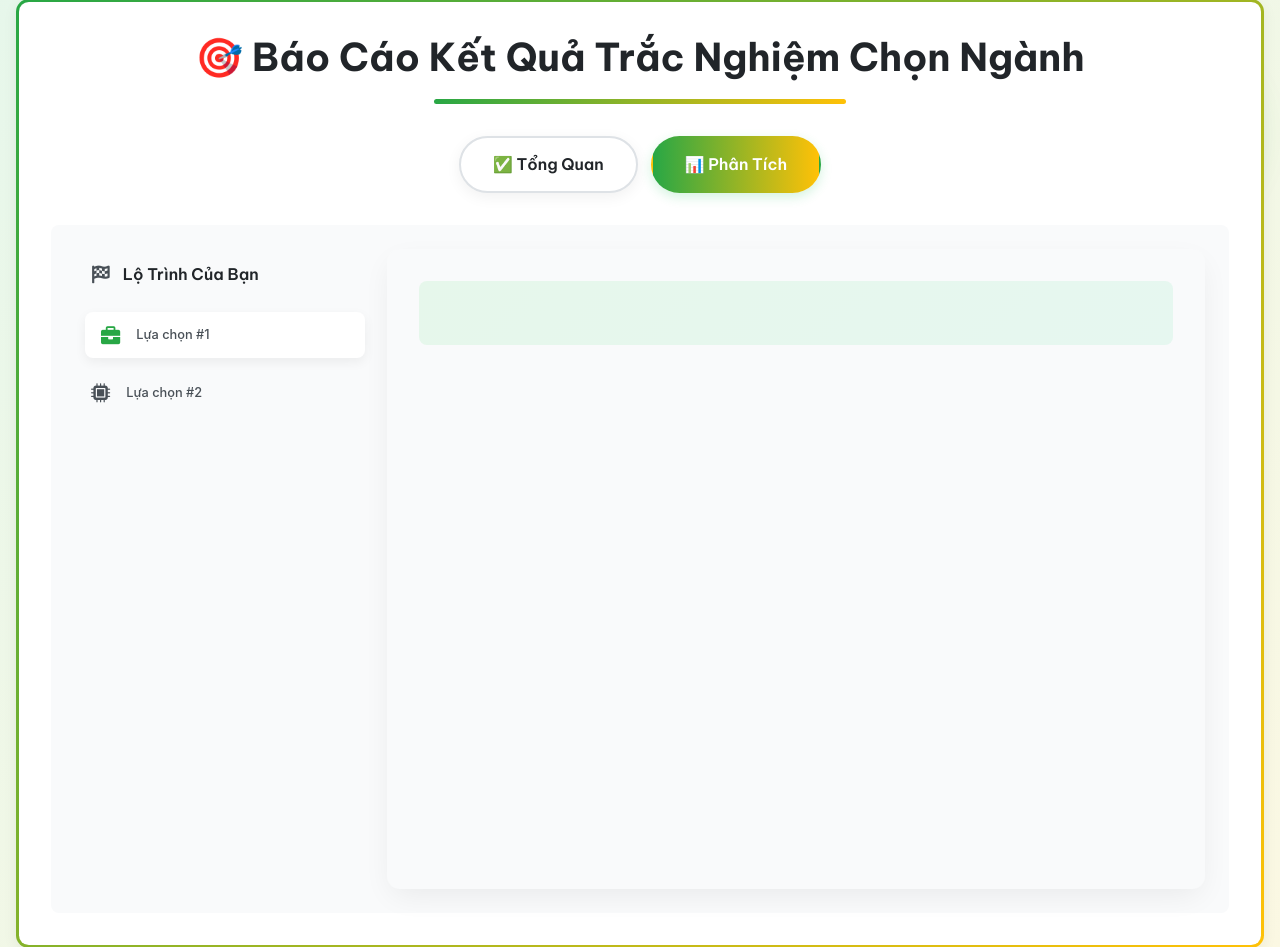
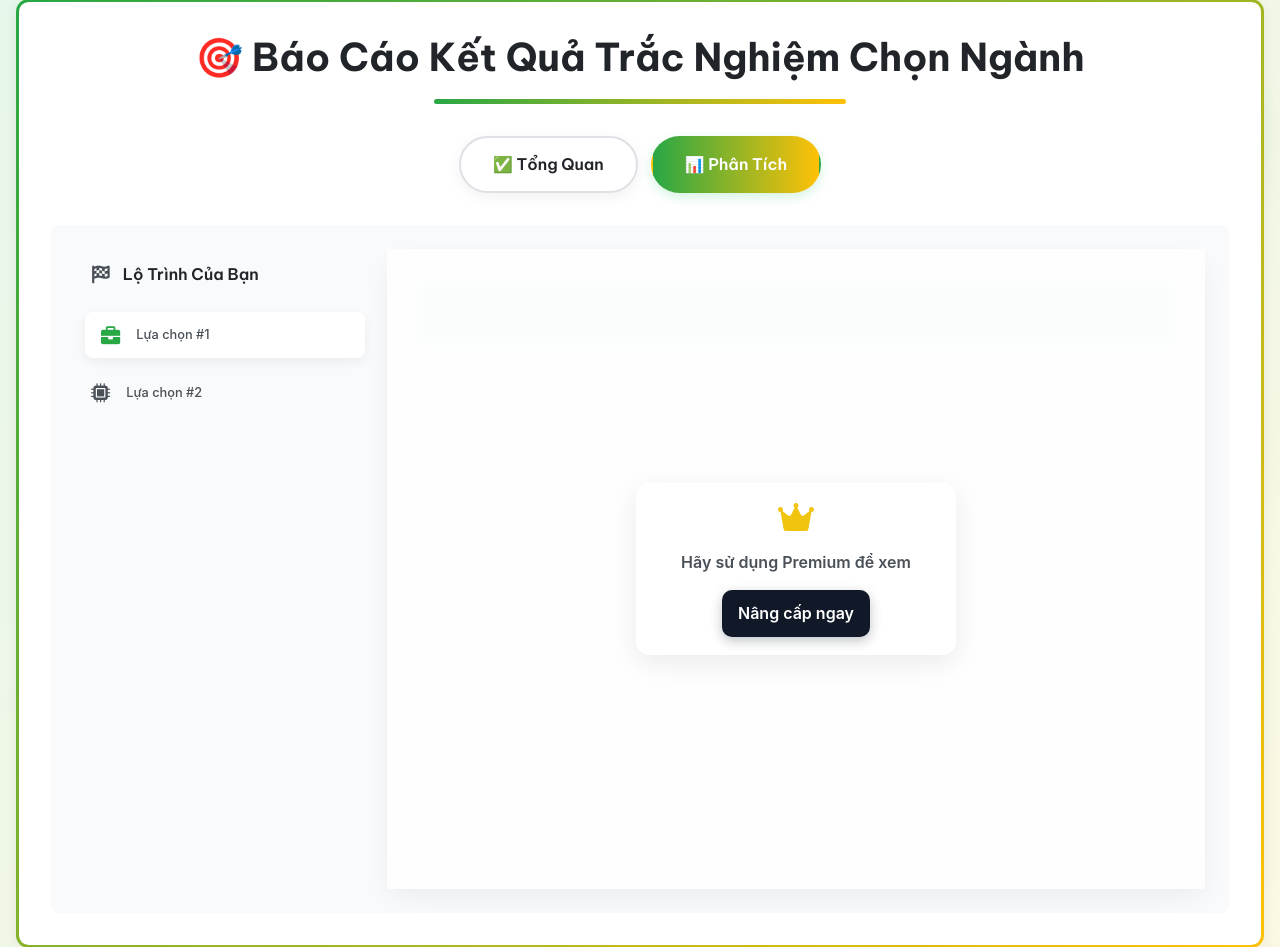
Before and after one commit to Uyen-nt/careerpath1, a Django app: template quiz_highschool/templates/ket_qua.html in a window 1280 px wide, after a click on "📊 Phân Tích". Shown: the part 145-1092 px from the top of the page. Run offline with Django 5.2, Linux system fonts and the light colour scheme; the template is opened without the code that fills it, so the values that code supplies are empty.

Commit message:
update highschool

```diff
--- a/quiz_highschool/templates/ket_qua.html
+++ b/quiz_highschool/templates/ket_qua.html
@@ -58,7 +58,7 @@
               </div>
             </button>
           </div>
-          <div class="vertical-content-area-polished">
+          <div class="vertical-content-area-polished {% if not is_premium %}locked-pane{% endif %}">
             <div id="v-group1" class="v-content-pane active">
               <div class="pane-header-polished group-1-theme">
                 {{ top_analysis_html|safe }}
@@ -69,6 +69,15 @@
                 {{ second_analysis_html|safe }}
               </div>
             </div>
+            {% if not is_premium %}
+            <div class="premium-overlay premium-overlay--content">
+              <div class="premium-overlay-content">
+                <i class="fas fa-crown"></i>
+                <p>Hãy sử dụng Premium để xem</p>
+                <a class="btn-premium" href="{% url 'premium:renew_premium' %}">Nâng cấp ngay</a>
+              </div>
+            </div>
+          {% endif %}
           </div>
         </div>
       </div>
--- a/static/css/quiz_highschool.css
+++ b/static/css/quiz_highschool.css
@@ -1665,6 +1665,7 @@ small.suggested-majors i {
     display: flex;
     gap: 2rem;
     min-height: 80vh;
+    position: relative;
 }
 
 /* --- Thanh điều hướng dọc bên trái --- */
@@ -2443,3 +2444,51 @@ small.suggested-majors i {
 }
 .toast.success .toast-progress-bar { background-color: var(--primary-green, #28a745); }
 .toast.error .toast-progress-bar { background-color: var(--danger, #dc3545); }
+
+
+/* thêm lớp phủ cho user chưa đăng kí premium */
+
+/* đảm bảo cột phải là mốc định vị cho overlay */
+.vertical-content-area-polished { position: relative; }
+
+/* khóa toàn bộ nội dung cột phải, nhưng KHÔNG khóa overlay */
+.vertical-content-area-polished.locked-pane > *:not(.premium-overlay) {
+  filter: blur(3px);
+  pointer-events: none;
+  user-select: none;
+}
+
+/* overlay chỉ phủ cột phải (khung nội dung giữa) */
+.premium-overlay--content {
+  position: absolute;
+  inset: 0;           /* top:0; right:0; bottom:0; left:0 */
+  z-index: 20;
+  display: flex;
+  align-items: center;
+  justify-content: center;
+  background: rgba(255,255,255,0.78);
+  backdrop-filter: blur(2px);
+}
+
+/* style khung thông báo như bạn đang dùng */
+.premium-overlay-content {
+  text-align: center;
+  padding: 18px 22px;
+  border-radius: 14px;
+  background: #fff;
+  box-shadow: 0 8px 28px rgba(0,0,0,0.08);
+  max-width: 320px;
+  width: 92%;
+}
+.premium-overlay-content i.fa-crown { font-size: 32px; margin-bottom: 10px; color: #F1C40F; }
+.premium-overlay-content p { margin: 6px 0 14px; font-weight: 600; }
+.premium-overlay-content .btn-premium {
+  display: inline-block; padding: 10px 16px; border-radius: 10px; text-decoration: none;
+  background:#111827; color:#fff; font-weight:600;
+  transition: transform .08s ease, box-shadow .12s ease;
+  box-shadow: 0 4px 12px rgba(17,24,39,.25);
+}
+.premium-overlay-content .btn-premium:hover {
+  transform: translateY(-1px);
+  box-shadow: 0 6px 16px rgba(17,24,39,.3);
+}
```
Also changed, not shown: quiz_highschool/views.py (+8 -4 lines).
